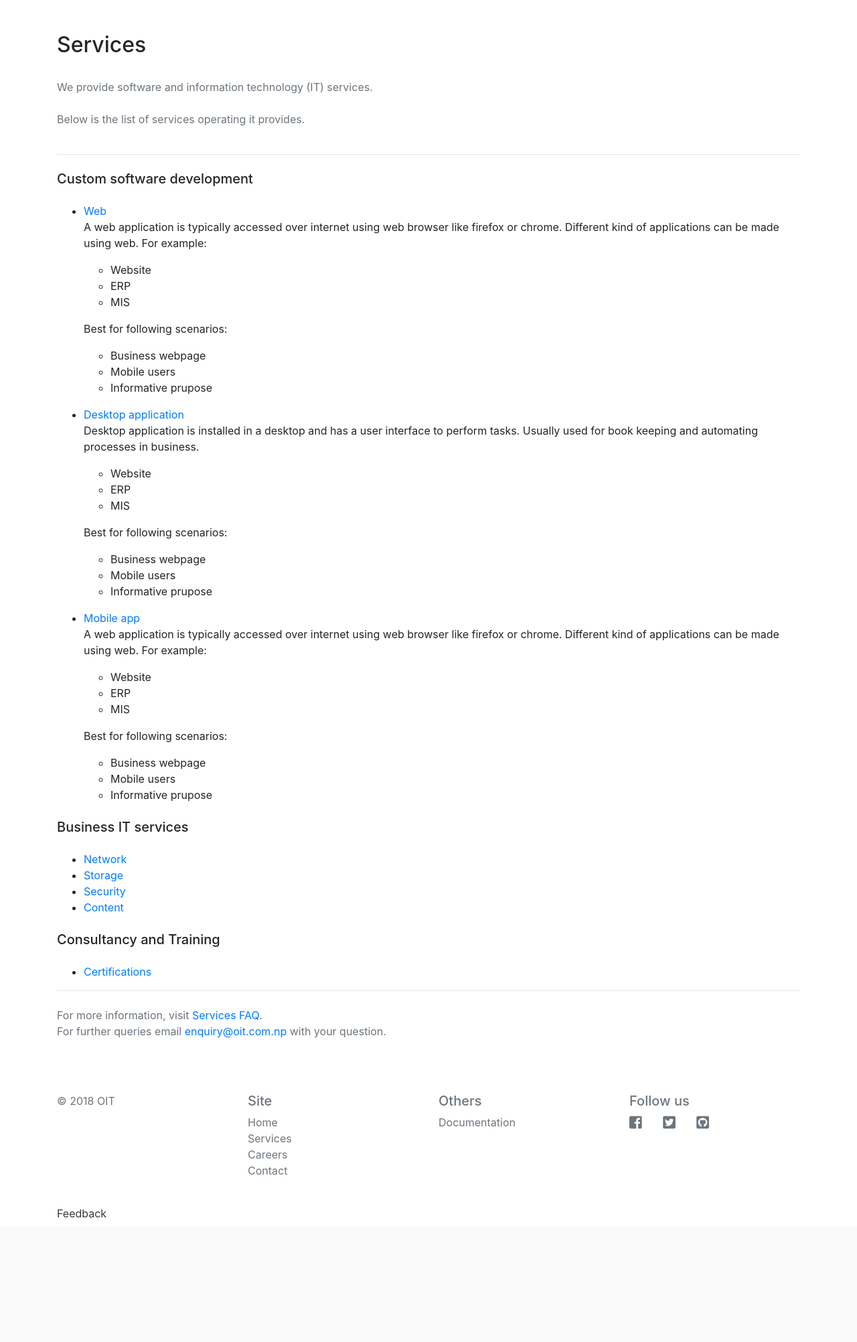
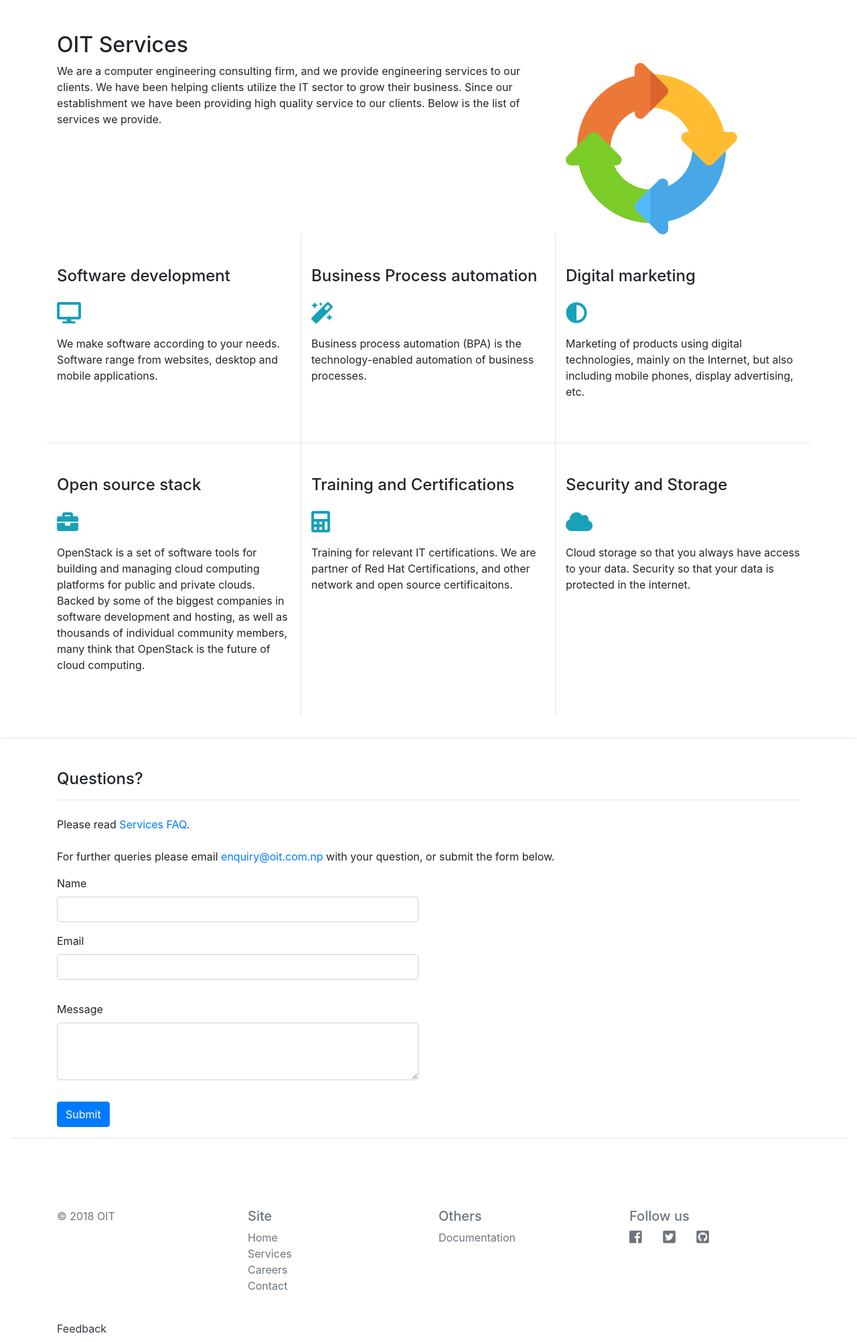
Before and after one commit to navrang-hotel/oit, a Django app: page /services/ in a window 1280 px wide. Shown: the part 57-2061 px from the top of the page at 67% size. Before the commit the page ends 1876 px from the top, so only its background shows below. Run offline with Django 3.2, Linux system fonts and the light colour scheme; some libraries are stand-ins or nearby versions.

Commit message:
Update services page FE

```diff
--- a/base/templates/base/services.html
+++ b/base/templates/base/services.html
@@ -5,115 +5,120 @@
 {% endblock %}
 
 {% block content %}
-    <div class="container mt-5 pb-3">
-            <h2>Services</h2>
+<div class="container-fluid bg-info-rm text-white-rm pb-3 shadow-sm">
+    <div class="container pt-5 pb-3">
+            <h2>OIT Services</h2>
             <div class="row">
               <div class="col-sm-8">
-                <p class="my-4 text-secondary">
-We provide software and information technology (IT) services.
+                <p>
+We are a computer engineering consulting firm, and we
+provide engineering services to our clients.
+We have been helping clients utilize the IT
+sector to grow their business. Since our establishment
+we have been providing high quality service to
+our clients. Below is the list of services we provide.
                 </p>
-                <p class="my-4 text-secondary">
-Below is the list of services operating it provides.
-                </p>
-
               </div>
               <div class="col-sm-4">
                 {% load static %}
-                <!--<img class="img-fluid" src="{% static 'base/img/orlogo_1.jpg' %}" />-->
+                <img class="img-fluid" src="{% static 'base/img/logo_1.png' %}" />
               </div>
             </div>
-            <hr />
+
+            <div class="row border-bottom">
+              <div class="col-sm-4 border-right py-5">
+                  <h4 class="pb-3">Software development</h4>
+                   <i class="fas fa-desktop fa-2x mr-3 text-info"></i><br/>
+                  <p class="pt-3">
+We make software according to your needs.
+Software range from websites, desktop and mobile applications.
+                  </p>
+              </div>
+              <div class="col-sm-4 border-right py-5">
+                  <h4 class="pb-3">Business Process automation</h4>
+                  <i class="fas fa-magic fa-2x mr-3 text-info"></i><br/>
+                  <p class="pt-3">
+Business process automation (BPA) is the technology-enabled automation of business processes.
+                  </p>
+              </div>
+              <div class="col-sm-4 py-5">
+                  <h4 class="pb-3">Digital marketing</h4>
+                  <i class="fas fa-adjust fa-2x mr-3 text-info"></i>
+                  <p class="pt-3">
+Marketing of products using digital technologies, mainly on the Internet, but also including mobile phones, display advertising, etc.
+                  </p>
+              </div>
+            </div>
 
 
-            <h5 class="my-4">
-Custom software development
-            </h5>
-            <ul>
-              <li>
-                <a href="">Web</a>
-                <p>
-A web application is typically accessed over internet using web browser like firefox or chrome.
-Different kind of applications can be made using web. For example:
-                  <ul>
-                    <li>Website</li>
-                    <li>ERP</li>
-                    <li>MIS</li>
-                  </ul>
-                </p>
-                <p>
-Best for following scenarios:
-                  <ul>
-                    <li>Business webpage</li>
-                    <li>Mobile users</li>
-                    <li>Informative prupose</li>
-                  </ul>
-                </p>
-              </li>
-              <li>
-                <a href="">Desktop application</a>
-                <p>
-Desktop application is installed in a desktop and has a user interface to perform tasks. Usually used for
-book keeping and automating processes in business.
-                  <ul>
-                    <li>Website</li>
-                    <li>ERP</li>
-                    <li>MIS</li>
-                  </ul>
-                </p>
-                <p>
-Best for following scenarios:
-                  <ul>
-                    <li>Business webpage</li>
-                    <li>Mobile users</li>
-                    <li>Informative prupose</li>
-                  </ul>
-                </p>
-              </li>
-              <li>
-                <a href="">Mobile app</a>
-                <p>
-A web application is typically accessed over internet using web browser like firefox or chrome.
-Different kind of applications can be made using web. For example:
-                  <ul>
-                    <li>Website</li>
-                    <li>ERP</li>
-                    <li>MIS</li>
-                  </ul>
-                </p>
-                <p>
-Best for following scenarios:
-                  <ul>
-                    <li>Business webpage</li>
-                    <li>Mobile users</li>
-                    <li>Informative prupose</li>
-                  </ul>
-                </p>
-              </li>
-            </ul>
+            <div class="row pt-5-rm">
+              <div class="col-sm-4 border-right border-right-danger py-5">
+                  <h4 class="pb-3">Open source stack</h4>
+                  <i class="fas fa-briefcase fa-2x mr-3 text-info"></i><br/>
+                  <p class="pt-3">
+OpenStack is a set of software tools for building and managing cloud computing platforms for public and private clouds.
+Backed by some of the biggest companies in software development and hosting,
+as well as thousands of individual community members, many think that OpenStack is the future of cloud computing.
+                  </p>
+              </div>
+              <div class="col-sm-4 border-right py-5">
+                  <h4 class="pb-3">Training and Certifications</h4>
+                  <i class="fas fa-calculator fa-2x mr-3 text-info"></i><br/>
+                  <p class="pt-3">
+Training for relevant IT certifications. We are partner of Red Hat Certifications, and other
+network and open source certificaitons.
+                  </p>
+              </div>
+              <div class="col-sm-4 py-5">
+                  <h4 class="pb-3">Security and Storage</h4>
+                  <i class="fas fa-cloud fa-2x mr-3 text-info"></i><br/>
+                  <p class="pt-3">
+Cloud storage so that you always have access to your data. Security so that your data is
+protected in the internet.
+                  </p>
+              </div>
+            </div>
+    </div>
+</div>
+
+<div class="container-fluid bg-info-rm text-white-rm py-5">
 
 
-            <h5 class="my-4">
-Business IT services
-            </h5>
-            <ul>
-              <li><a href="">Network</a></li>
-              <li><a href="">Storage</a></li>
-              <li><a href="">Security</a></li>
-              <li><a href="">Content</a></li>
-            </ul>
+      <div class="container">
+        <h4>Questions?</h4>
+        <hr/>
+        <p class="my-4">
+Please read <a href="">Services FAQ</a>.<br/>
+        </p>
+        <p>
+For further queries please email <a href="mailto:info@oit.com.np">enquiry@oit.com.np</a> with your question,
+ or submit the form below.
+        </p>
+        <div class="row">
+          <div class="col-sm-6">
+            <form>
+              <div class="form-group">
+                <label for="">Name</label>
+                <input type="text" class="form-control" id="" aria-describedby="nameHelp" placeholder="" />
+              </div>
+              <div class="form-group">
+                <label for="">Email</label>
+                <input type="email" class="form-control" id="" aria-describedby="nameEmail" placeholder="" />
+              </div>
 
-
-            <h5 class="my-4">
-Consultancy and Training
-            </h5>
-            <ul>
-              <li><a href="">Certifications</a></li>
-            </ul>
-
-            <hr />
-            <p class="my-4 text-secondary">
-For more information, visit <a href="">Services FAQ</a>.<br/>
-For further queries email <a href="mailto:info@oit.com.np">enquiry@oit.com.np</a> with your question.
-            </p>
-    </div>
+              <div class="form-group py-3">
+                  <label for="">Message</label>
+                  <textarea class="form-control" id="exampleFormControlTextarea1" rows="3" placeholder=""></textarea>
+              </div>
+              <button type="submit" class="btn btn-primary">Submit</button>
+            </form>
+          </div>
+          <div class="col-sm-6">
+          </div>
+        </div>
+      </div>
+          <hr/>
+  <div class="container">
+  </div>
+</div>
 {% endblock %}
```
